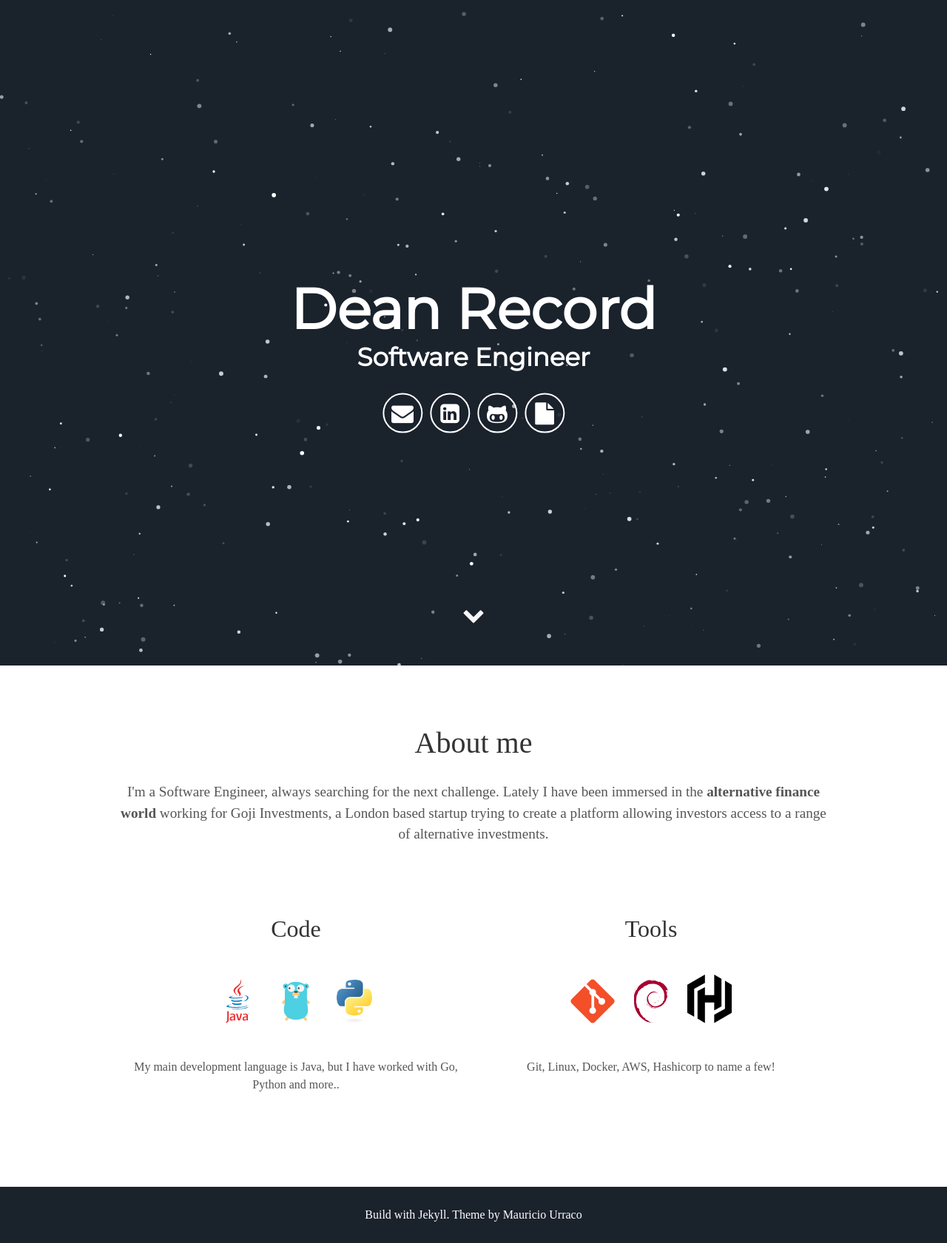
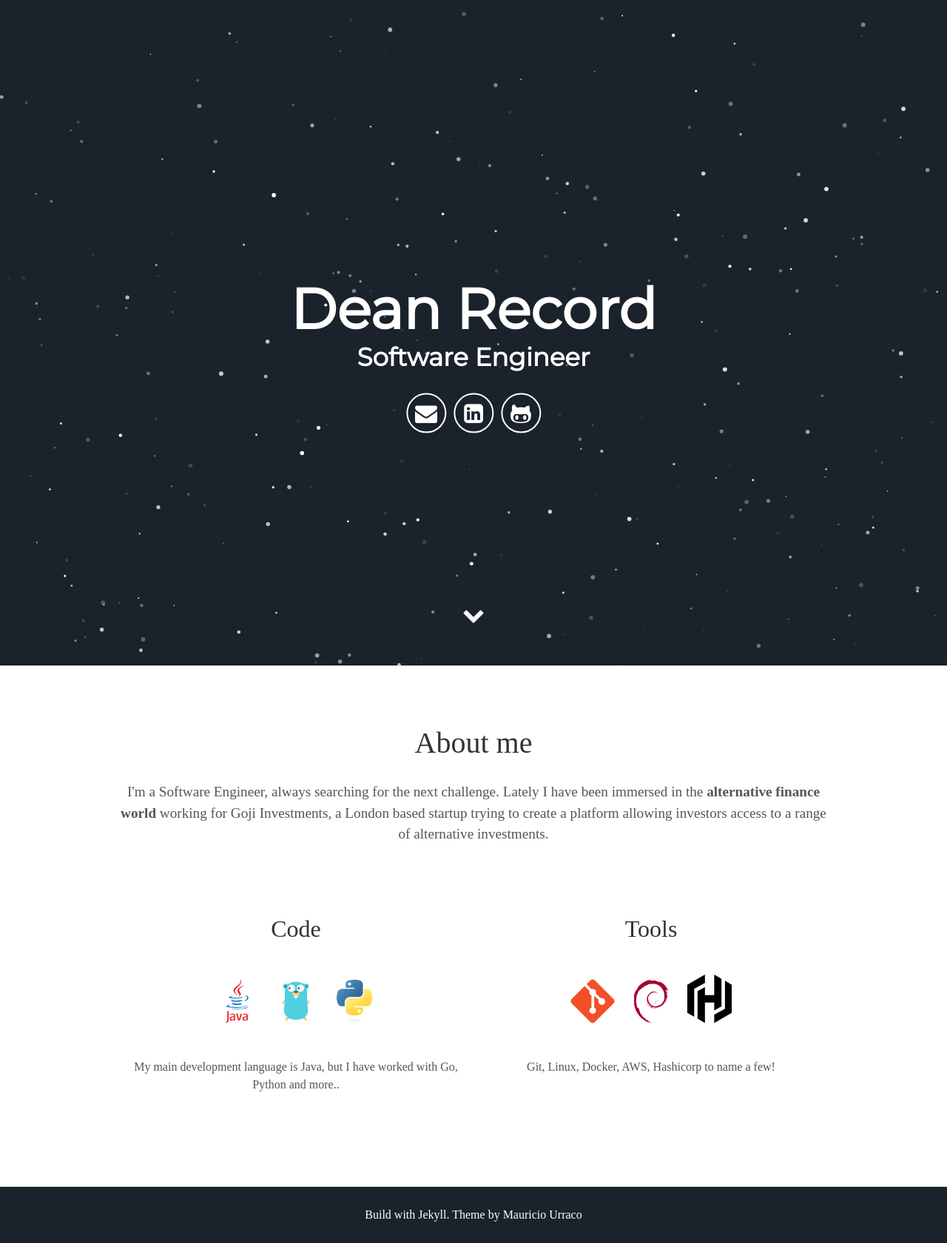
Before and after one commit to deanrecord/deanrecord.github.io, a Jekyll site: the page built from index.html, in a window 1280 px wide. Shown: the whole page at 74% size. Built offline with Jekyll 4.4.1, drawn with Linux system fonts in a browser that asks for light colours; some web fonts are replaced.

Commit message:
Update header.html

```diff
--- a/_includes/header.html
+++ b/_includes/header.html
@@ -8,7 +8,7 @@
         <a aria-label="Send email" href="mailto:contact@deanrecord.dev"><i class="icon fa fa-envelope"></i></a>
         <a aria-label="My LinkedIn" target="_blank" href="https://www.linkedin.com/in/dean-record"><i class="icon fa fa-linkedin-square" aria-hidden="true"></i></a>
         <a aria-label="My Github" target="_blank" href="https://github.com/deanrecord"><i class="icon fa fa-github-alt" aria-hidden="true"></i></a>
-        <a aria-label="My CV" target="_blank" href="{{ '/assets/GithubCV.pdf' }}"><i class="icon fa fa-file" aria-hidden="true"></i></a>
+        <!-- <a aria-label="My CV" target="_blank" href="{{ '/assets/GithubCV.pdf' }}"><i class="icon fa fa-file" aria-hidden="true"></i></a> -->
       </div>
       <div class="header-links">
         <!-- <a class="link" href="#about" data-scroll>About Me</a> -->
```
